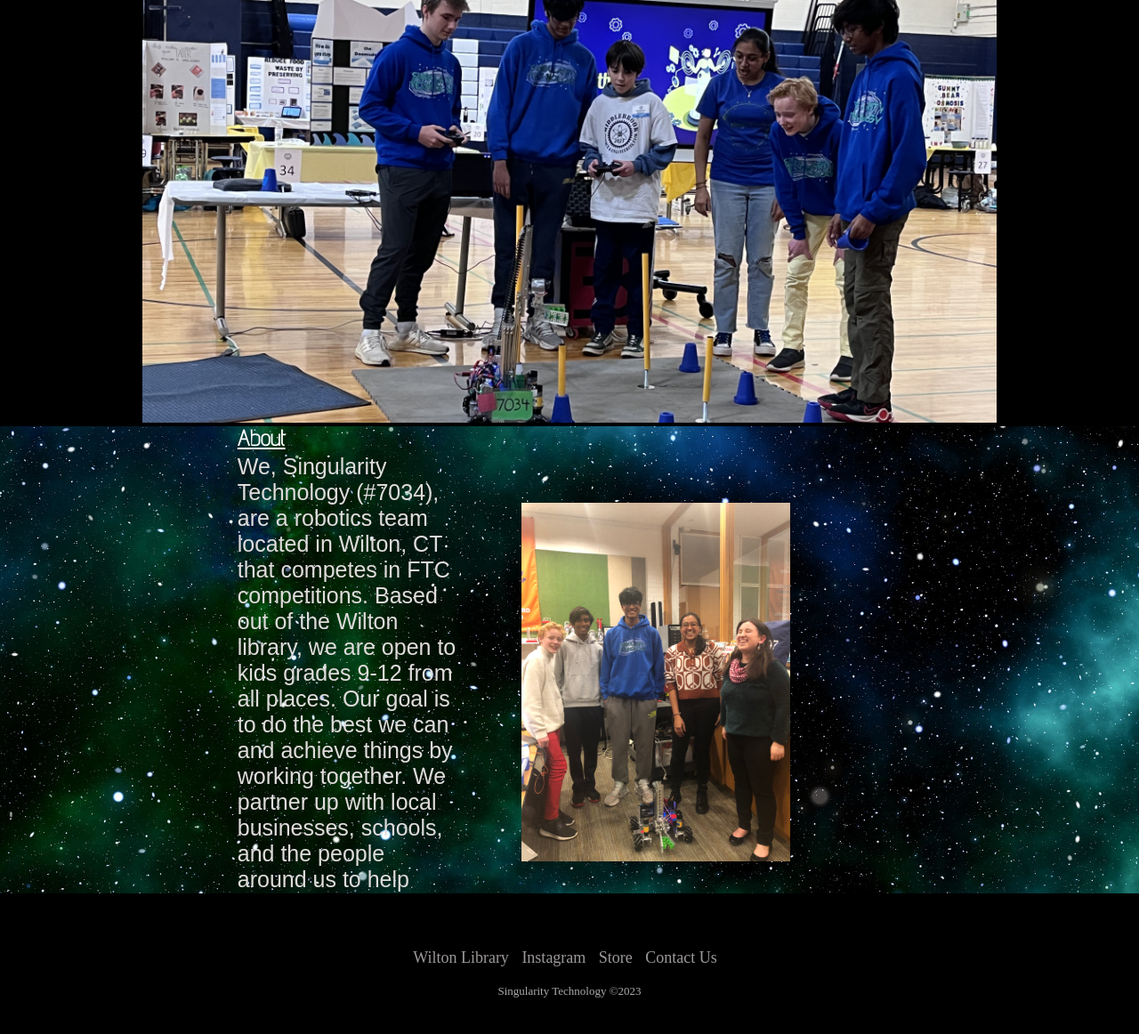
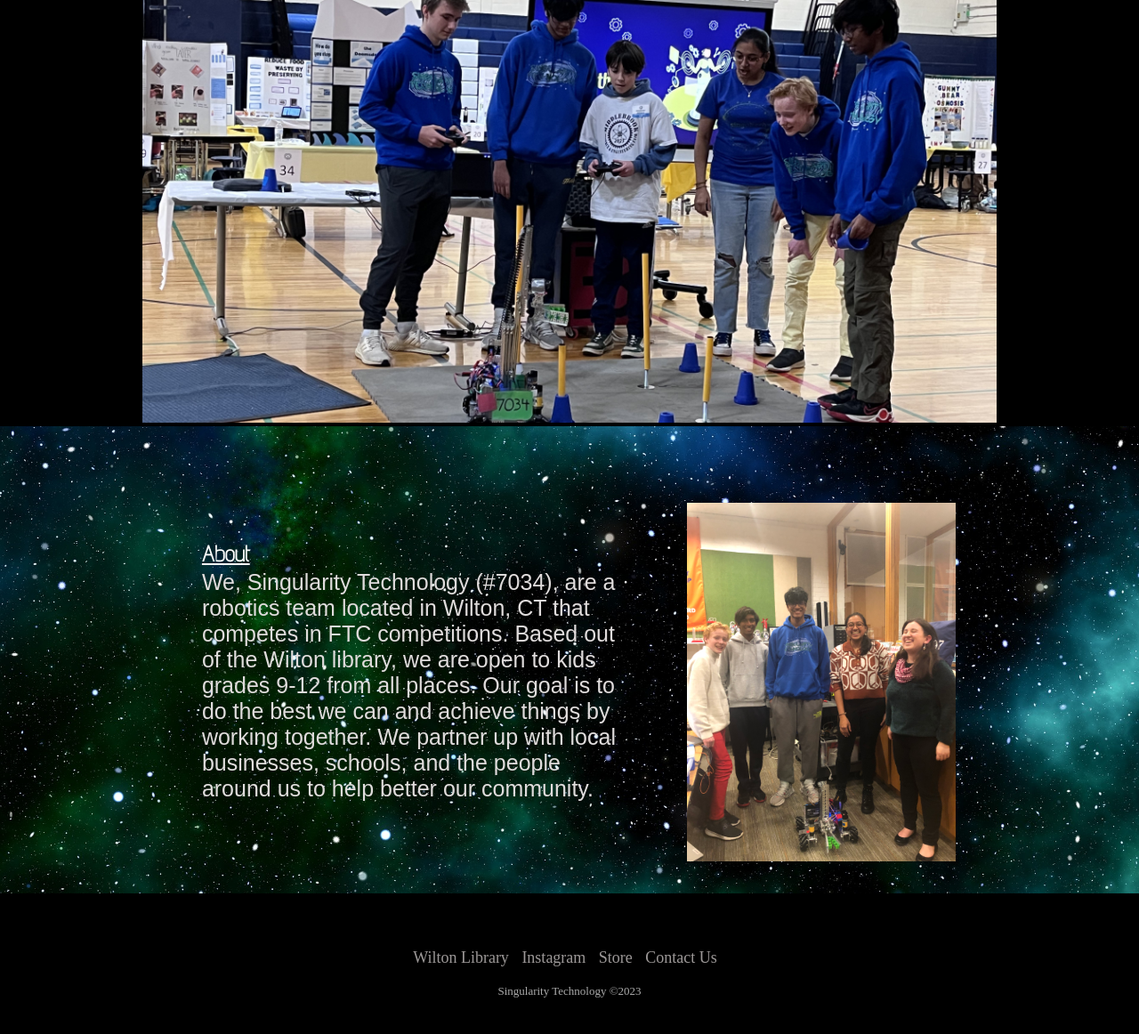
Before and after one commit to TotalSimplicity/Singularity-Technology-Website, a PHP site: page /index.php in a window 1280 px wide. Shown: the part 551-1713 px from the top of the page at 89% size. Run offline with PHP 8.4, Linux system fonts and the light colour scheme; some web fonts are replaced.

Commit message:
Minor spacing fixes

```diff
--- a/style.css
+++ b/style.css
@@ -55,7 +55,7 @@ body {
     font-family: 'Advent Pro', sans-serif;
     text-decoration: underline;
     font-weight: bolder;
-    padding-left: 49%;
+    padding-left: 30%;
   }
 
 .parallax-section p {
@@ -65,7 +65,7 @@ body {
     font-weight: lighter;
     margin-top: 3px;
     margin-right: 2%;
-    padding-left: 49%;
+    padding-left: 30%;
 
   }
 .parallax-section .content {
@@ -79,7 +79,7 @@ body {
 .parallax-section img {
     height: 10%;
     width: auto;
-    padding-right: 30%;
+    padding-right: 15%;
     padding-left: 5%;
 }
 .footer-basic {
```
